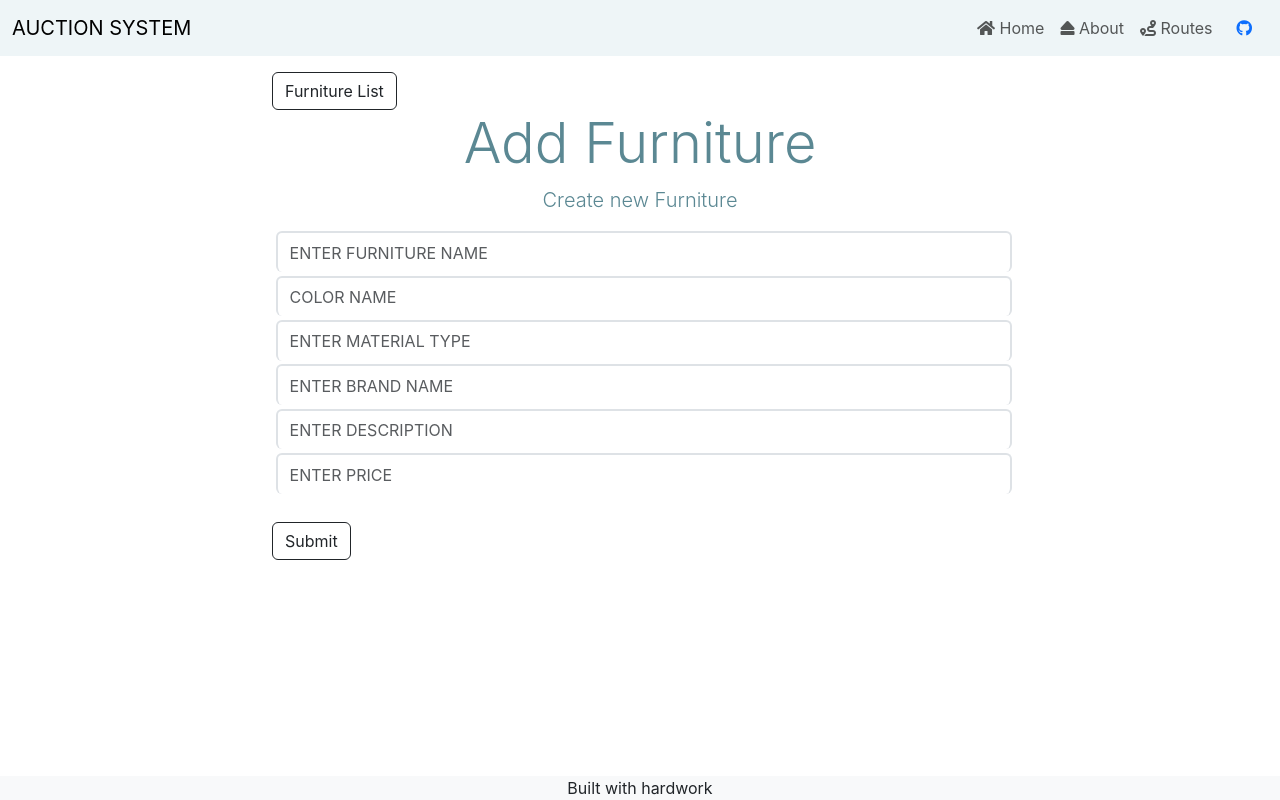
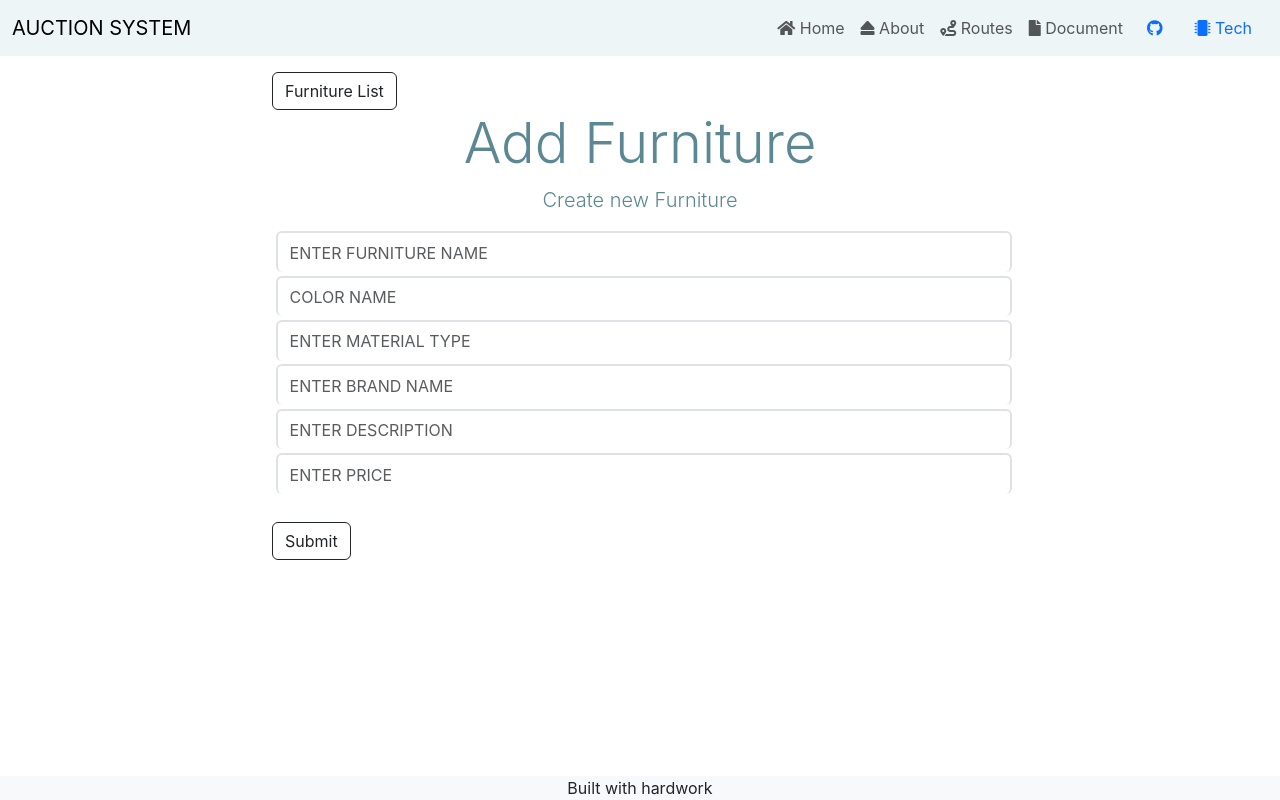
Before and after one commit to sradha010/Auc-sys, a React (Create React App) app in the folder client/: page /create-furniture in a window 1280 px wide. Built offline with nearby package versions, Linux system fonts and the light colour scheme.

Commit message:
url name changed

```diff
--- a/client/public/index.html
+++ b/client/public/index.html
@@ -30,7 +30,7 @@
       Learn how to configure a non-root public URL by running `npm run build`.
     -->
     <link href="https://cdn.jsdelivr.net/npm/bootstrap@5.3.2/dist/css/bootstrap.min.css" rel="stylesheet" integrity="sha384-T3c6CoIi6uLrA9TneNEoa7RxnatzjcDSCmG1MXxSR1GAsXEV/Dwwykc2MPK8M2HN" crossorigin="anonymous">
-    <title>React App</title>
+    <title>Furniture Management</title>
   </head>
   <body>
     <noscript>You need to enable JavaScript to run this app.</noscript>
--- a/client/src/App.js
+++ b/client/src/App.js
@@ -10,6 +10,7 @@ import ShowFurnitureDetails from './components/ShowFurnitureDetails'
  import Home from './components/HomePage'
  import AllRoutes from './components/Routes'
  import Feature from './components/Feature'
+ import Tech from './components/Technology'
 
 function App () {
   return (
@@ -23,6 +24,7 @@ function App () {
             <Route path='/show-furniture/:id' element={<ShowFurnitureDetails />} />
             <Route path='/features' element={<Feature />} />
             <Route path='/routes' element={<AllRoutes />} />
+            <Route path='/technology' element={<Tech />} />
          </Routes>
       </div>
     </Router>
--- a/client/src/components/Navbar.js
+++ b/client/src/components/Navbar.js
@@ -21,11 +21,23 @@ const Navbar =() => (
               <i class="fas fa-route"></i> Routes
             </a>
           </li>
+
+          <li class="nav-item">
+            <a class="nav-link" href="https://docs.google.com/document/d/e/2PACX-1vR4iPDOzY5dqddBAR5EFjGFQthOsw88K2HspngmsTHqd2fZN09J94kjMLIwIpuTa_D6KB-uzaVCBFpj/pub" target="_blank" rel="noopener noreferrer">
+              <i class="fas fa-file"></i> Document
+            </a>
+          </li>
       </ul>
       <li class="nav-item">
             <a className="nav-link nav-link-end" href="https://github.com/sradha010/auc-sys" target="_blank" rel="noopener noreferrer">
             <i class="fab fa-github"></i>
               </a></li>
+
+              <li class="nav-item">
+            <a class="nav-link" href="/Technology">
+            <i class="fas fa-microchip"></i> Tech
+            </a>
+          </li>
 
     </div>
   </div>
--- /dev/null
+++ b/client/src/components/Technology.js
@@ -0,0 +1,9 @@
+import React from 'react';
+
+
+
+const Tech = (props) =>{
+
+}
+
+export default Tech
```
Also changed, not shown: 7 other files (tests, documents, lock files or other folders).
